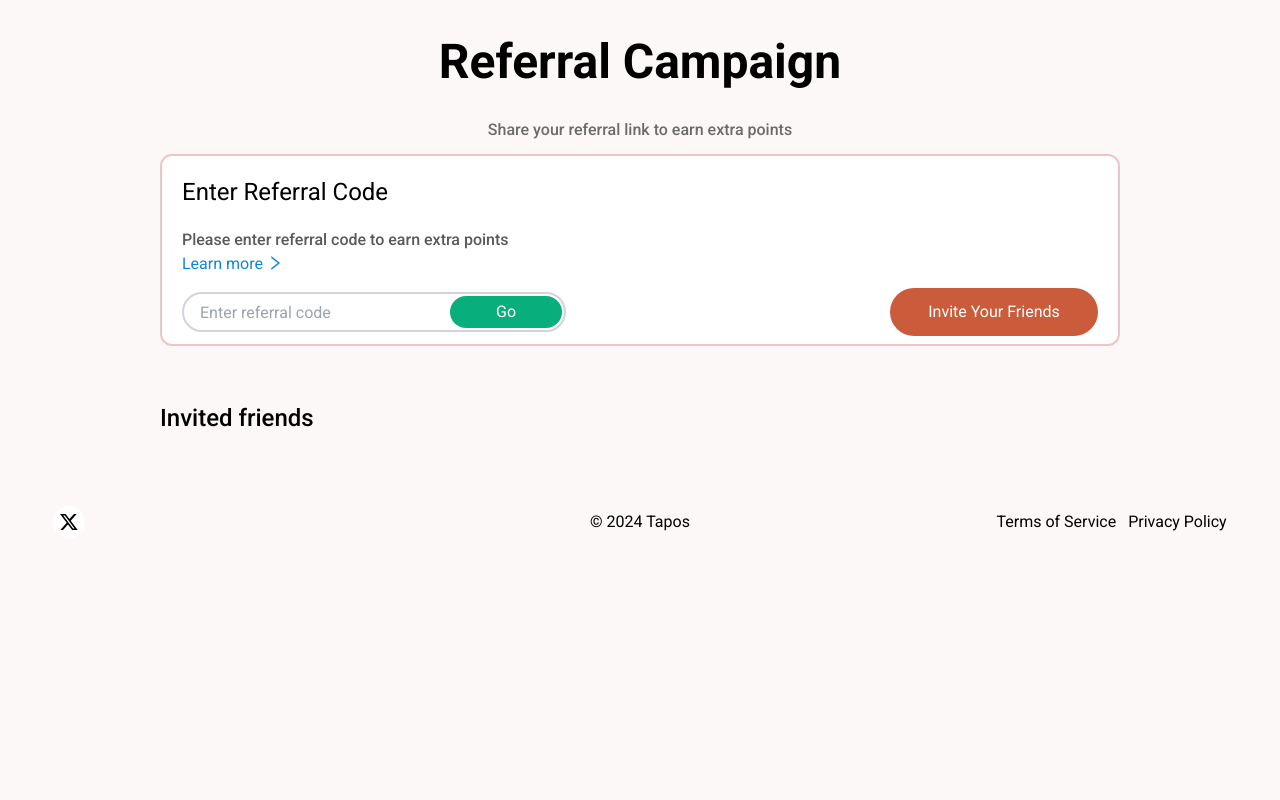
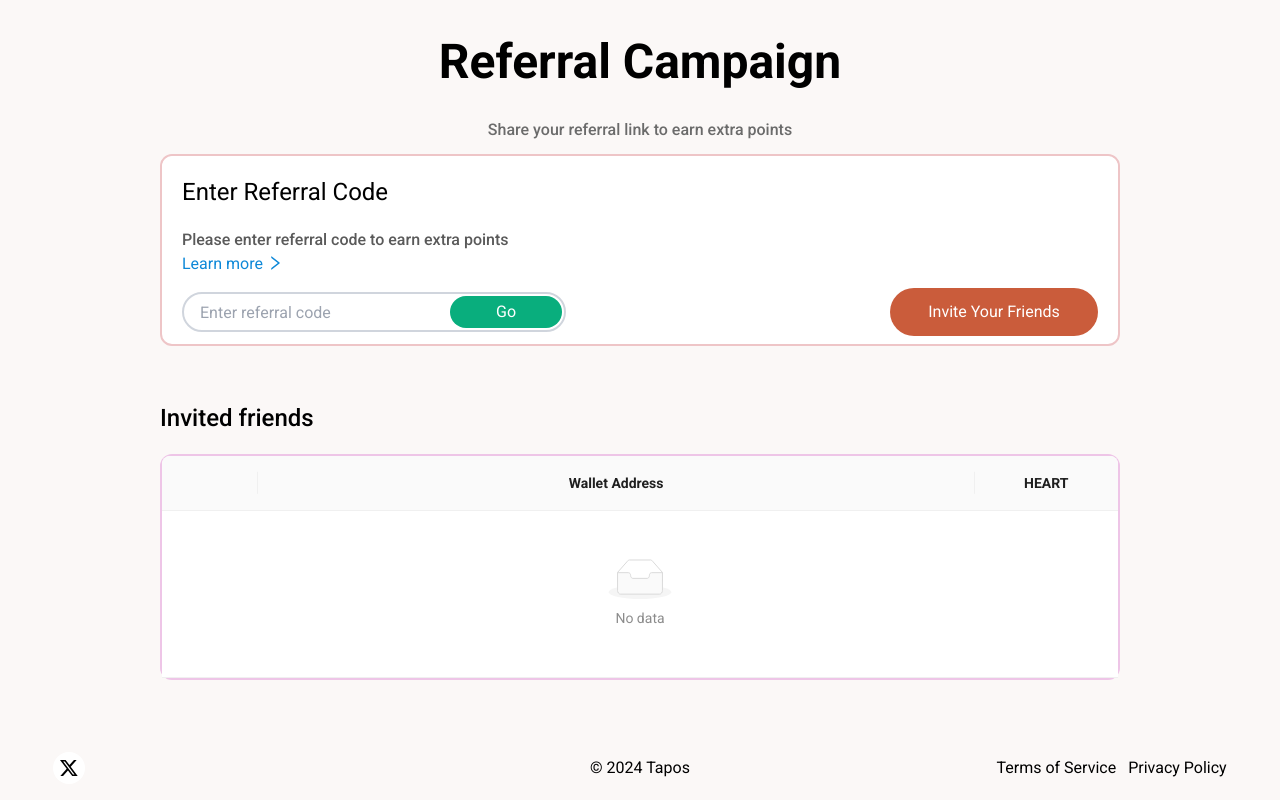
Before and after one commit to MinhThang1907/ReactJS-Learning, a React (Vite) app: page / in a window 1280 px wide. Shown: the part 854-1654 px from the top of the page. Before the commit the page ends 1408 px from the top, so only its background shows below. Built offline with nearby package versions, Linux system fonts and the light colour scheme.

Commit message:
deploy again for last task

```diff
--- a/package.json
+++ b/package.json
@@ -11,7 +11,7 @@
   },
   "dependencies": {
     "@ant-design/icons": "^5.4.0",
-    "antd": "^5.20.0",
+    "antd": "^5.20.1",
     "clsx": "^2.1.1",
     "less": "^4.2.0",
     "path": "^0.12.7",
@@ -32,7 +32,7 @@
     "eslint-plugin-react-refresh": "^0.4.7",
     "postcss": "^8.4.40",
     "tailwindcss": "^3.4.7",
-    "typescript": "^5.2.2",
+    "typescript": "^5.5.4",
     "vite": "^5.3.4"
   }
 }
--- a/src/layouts/header/nav.tsx
+++ b/src/layouts/header/nav.tsx
@@ -3,23 +3,23 @@ import { nav } from "../../category";
 import { useEffect, useState } from "react";
 import clsx from "clsx";
 import { Link } from "react-router-dom";
-// import { Dropdown, MenuProps } from "antd";
+import { Dropdown, MenuProps } from "antd";
 
 export const Nav = () => {
   const [isSelect, setIsSelect] = useState<number>(0);
-  // const [moreItems, setMoreItems] = useState<MenuProps["items"]>([]);
+  const [moreItems, setMoreItems] = useState<MenuProps["items"]>([]);
 
   useEffect(() => {
-    // setMoreItems(
-    //   nav()
-    //     .filter((item) => item.id > 4)
-    //     .map((item) => {
-    //       return {
-    //         label: item.title,
-    //         key: item.id,
-    //       };
-    //     })
-    // );
+    setMoreItems(
+      nav()
+        .filter((item) => item.id > 4)
+        .map((item) => {
+          return {
+            label: item.title,
+            key: item.id,
+          };
+        })
+    );
   }, []);
 
   return (
@@ -44,18 +44,13 @@ export const Nav = () => {
           ""
         )
       )}
-      {/* <Dropdown menu={{ items: moreItems }} trigger={["click"]}>
+      <Dropdown menu={{ items: moreItems }} trigger={["click"]}>
         <li key="more">
           <span className="block cursor-pointer py-1.5 px-3 text-center text-[#ca5c3b] hover:text-[#b14a2b] font-medium">
             More <DownOutlined />
           </span>
         </li>
-      </Dropdown> */}
-      <li key="more">
-          <span className="block cursor-pointer py-1.5 px-3 text-center text-[#ca5c3b] hover:text-[#b14a2b] font-medium">
-            More <DownOutlined />
-          </span>
-        </li>
+      </Dropdown>
     </ul>
   );
 };
--- a/src/pages/home/columns/invitedFriends.ts
+++ b/src/pages/home/columns/invitedFriends.ts
@@ -1,33 +1,33 @@
-// import type { TableProps } from "antd";
+import type { TableProps } from "antd";
 
-// interface DataType {
-//   key: string;
-//   id: number;
-//   walletAddress?: string;
-//   heart?: string;
-// }
+interface DataType {
+  key: string;
+  id: number;
+  walletAddress?: string;
+  heart?: string;
+}
 
-// const invitedFriendsColumns: TableProps<DataType>["columns"] = [
-//   {
-//     title: "",
-//     dataIndex: "id",
-//     key: "id",
-//     align: "center",
-//     width: "10%",
-//   },
-//   {
-//     title: "Wallet Address",
-//     dataIndex: "walletAddress",
-//     key: "walletAddress",
-//     align: "center",
-//   },
-//   {
-//     title: "HEART",
-//     dataIndex: "heart",
-//     key: "heart",
-//     align: "center",
-//     width: "15%",
-//   },
-// ];
+const invitedFriendsColumns: TableProps<DataType>["columns"] = [
+  {
+    title: "",
+    dataIndex: "id",
+    key: "id",
+    align: "center",
+    width: "10%",
+  },
+  {
+    title: "Wallet Address",
+    dataIndex: "walletAddress",
+    key: "walletAddress",
+    align: "center",
+  },
+  {
+    title: "HEART",
+    dataIndex: "heart",
+    key: "heart",
+    align: "center",
+    width: "15%",
+  },
+];
 
-// export { invitedFriendsColumns };
+export { invitedFriendsColumns };
--- a/src/pages/home/invitedFriends.tsx
+++ b/src/pages/home/invitedFriends.tsx
@@ -1,5 +1,5 @@
-// import { Table } from "antd";
-// import { invitedFriendsColumns } from "./columns/invitedFriends";
+import { Table } from "antd";
+import { invitedFriendsColumns } from "./columns/invitedFriends";
 
 const InvitedFriends = () => {
   return (
@@ -8,10 +8,10 @@ const InvitedFriends = () => {
         <h1 className="flex justify-start items-start text-2xl font-medium">
           Invited friends
         </h1>
-        {/* <Table
+        <Table
           columns={invitedFriendsColumns}
           className="mt-5 border-2 border-[#EEC5E7] rounded-xl"
-        /> */}
+        />
       </div>
     </div>
   );
--- a/tsconfig.json
+++ b/tsconfig.json
@@ -11,7 +11,8 @@
     "strict": true,
     "esModuleInterop": true,
     "jsx": "react-jsx",
-    "outDir": "./dist"
+    "outDir": "./dist",
+    "skipLibCheck": true
   },
   "include": [
     "src"
```
Also changed, not shown: 1 other file (tests, documents, lock files or other folders).
